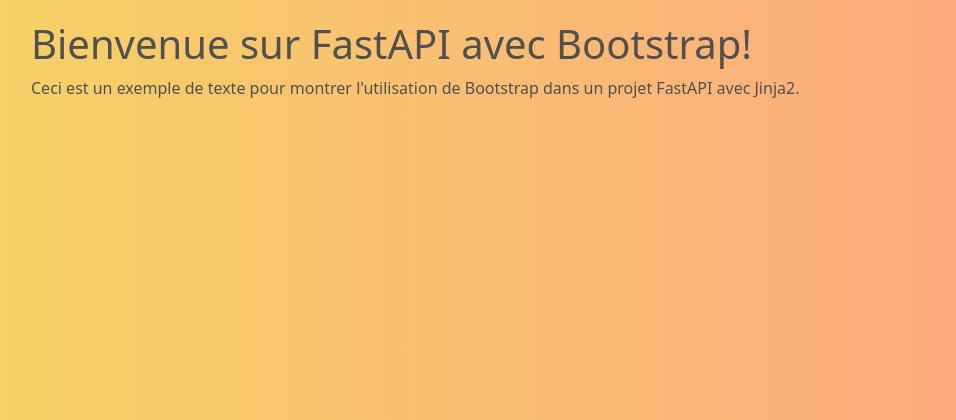
After one commit to lebretonl/2024-tb, a FastAPI app: template templates/index.html in a window 1280 px wide. The commit adds this page. Shown: the top 420 px of the page, without its empty margins (51-1007 px from the left). Run offline with FastAPI, Linux system fonts and the light colour scheme; the template is opened without the code that fills it, so the values that code supplies are empty.

Commit message:
ajout css

```diff
--- a/main.py
+++ b/main.py
@@ -1,7 +1,7 @@
-# Importation de FastAPI
 from fastapi import FastAPI, Form, Request
 from fastapi.templating import Jinja2Templates
 from fastapi.responses import HTMLResponse
+import csv
 
 
 # Création d'une instance de l'application FastAPI
@@ -14,3 +14,15 @@
 @app.get("/", response_class=HTMLResponse)
 def form(request: Request):
     return templates.TemplateResponse("formulaire.html", {"request": request})
+
+
+@app.post("/submit")
+def submit_form(pcs: str = Form(...)):
+    with open('reponses.csv', mode='a', newline='') as file:
+        writer = csv.writer(file)
+        writer.writerow([pcs])
+    return {"message": "Réponse enregistrée avec succès"}
+
+@app.get("/test", response_class=HTMLResponse)
+def read_root(request: Request):
+    return templates.TemplateResponse("index.html", {"request": request})
--- /dev/null
+++ b/reponses.csv
@@ -0,0 +1 @@
+11-50
--- /dev/null
+++ b/templates/base.html
@@ -0,0 +1,25 @@
+<!DOCTYPE html>
+<html lang="fr">
+<head>
+    <meta charset="UTF-8">
+    <meta name="viewport" content="width=device-width, initial-scale=1.0">
+    <title>{% block title %}Titre par défaut{% endblock %}</title>
+    <!-- Intégration de Bootstrap via CDN -->
+    <link href="https://cdn.jsdelivr.net/npm/bootstrap@5.1.3/dist/css/bootstrap.min.css" rel="stylesheet">
+    {% block head %}{% endblock %}
+    <style>
+        body {
+            background: linear-gradient(to right, #f6d365 0%, #fda085 100%);
+            color: #505050; /* ajuste la couleur du texte pour une meilleure lisibilité */
+        }
+        .container {
+            padding-top: 20px;
+        }
+    </style>
+</head>
+<body>
+    <div class="container">
+        {% block content %}{% endblock %}
+    </div>
+</body>
+</html>
--- /dev/null
+++ b/templates/index.html
@@ -0,0 +1,8 @@
+{% extends "base.html" %}
+
+{% block title %}Accueil{% endblock %}
+
+{% block content %}
+<h1>Bienvenue sur FastAPI avec Bootstrap!</h1>
+<p>Ceci est un exemple de texte pour montrer l'utilisation de Bootstrap dans un projet FastAPI avec Jinja2.</p>
+{% endblock %}
```
Also changed, not shown: templates/formulaire.html (+5 -5 lines).
